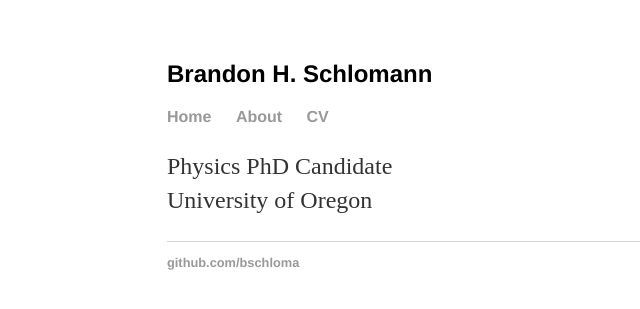
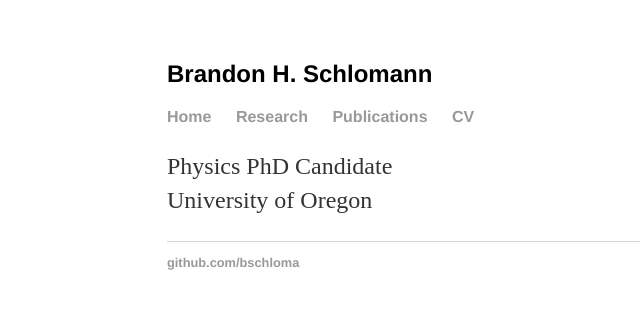
Before and after one commit to bschloma/bschloma.github.io, a Jekyll site: the page built from index.html, in a window 1280 px wide. Shown: the top 309 px of the page, without its empty margins (25-665 px from the left). Built offline with Jekyll 4.4.1, drawn with Linux system fonts in a browser that asks for light colours.

Commit message:
Update default.html
Edited page tabs, removed "about", added "research", "publications"

```diff
--- a/_layouts/default.html
+++ b/_layouts/default.html
@@ -10,7 +10,8 @@
 	    		<ul>
 				<h2> Brandon H. Schlomann </h2>
 	        		<li><a href="/">Home</a></li>
-		        	<li><a href="/about">About</a></li>
+		        	<li><a href="/research">Research</a></li>
+				<li><a href="/publications">Publications</a></li>
 	        		<li><a href="/cv">CV</a></li>
 	        		<!--<li><a href="/blog">Blog</a></li>-->
 	    		</ul>
```
